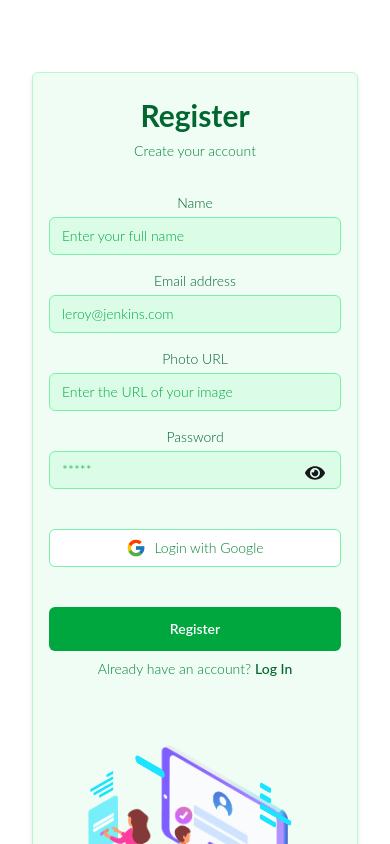
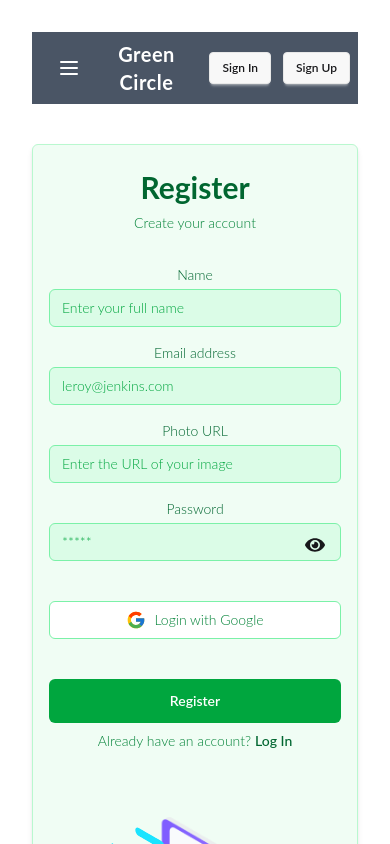
Before and after one commit to tasnim29/echo-journal, a React (Vite) app: page /signup in a window 390 px wide. Shown: the top 844 px of the page. Built offline with nearby package versions, Linux system fonts and the light colour scheme; no server answers.

Commit message:
showinf buttons and photo in navbar done

```diff
--- a/src/Components/Navbar.jsx
+++ b/src/Components/Navbar.jsx
@@ -1,7 +1,97 @@
-import React from "react";
+import React, { use } from "react";
+import { Link, NavLink } from "react-router";
+
+import { AuthContext } from "../Context/AuthContext";
 
 const Navbar = () => {
-  return <div></div>;
+  const { user, signOutUser } = use(AuthContext);
+
+  const handleSignout = () => {
+    signOutUser()
+      .then(() => {
+        console.log("User signed out successfully.");
+      })
+      .catch((err) => {
+        console.error("Sign-out error:", err);
+      });
+  };
+  const links = (
+    <>
+      <li className=" font-semibold text-sm ">
+        <NavLink to="/">Home</NavLink>
+      </li>
+    </>
+  );
+  return (
+    <div className="navbar bg-gray-600">
+      {/* Navbar Start */}
+      <div className="navbar-start">
+        <div className="dropdown">
+          <label tabIndex={0} className="btn btn-ghost lg:hidden text-white">
+            <svg
+              xmlns="http://www.w3.org/2000/svg"
+              className="h-6 w-6"
+              fill="none"
+              viewBox="0 0 24 24"
+              stroke="currentColor"
+            >
+              <path
+                strokeLinecap="round"
+                strokeLinejoin="round"
+                strokeWidth="2"
+                d="M4 6h16M4 12h16M4 18h16"
+              />
+            </svg>
+          </label>
+          <ul
+            tabIndex={0}
+            className="menu menu-sm dropdown-content mt-3 z-[1] p-2 shadow bg-green-100 rounded-box w-52 text-green-900"
+          >
+            {links}
+          </ul>
+        </div>
+        <div className="flex items-center gap-2">
+          {/* <img className="w-10 h-10" src={logo} alt="Logo" /> */}
+          <span className="text-white font-bold text-xl tracking-wide">
+            Green Circle
+          </span>
+        </div>
+      </div>
+
+      {/* Navbar Center */}
+      <div className="navbar-center hidden lg:flex">
+        <ul className="menu menu-horizontal px-1 space-x-4">{links}</ul>
+      </div>
+
+      {/* Navbar End */}
+      <div className="navbar-end gap-2">
+        {user ? (
+          <div className="flex gap-5 items-center ">
+            <div
+              className="avatar tooltip tooltip-left cursor-pointer relative"
+              data-tip={user.displayName}
+            >
+              <div className="ring-primary ring-offset-base-100 w-9 rounded-full ring-2 ring-offset-2">
+                <img src={user.photoURL} />
+              </div>
+            </div>
+            <button className="btn btn-primary" onClick={handleSignout}>
+              Sign Out
+            </button>
+          </div>
+        ) : (
+          <div className="space-x-3">
+            <Link to="/signin" className="btn btn-sm ">
+              Sign In
+            </Link>
+            <Link to="/signup" className="btn btn-sm  ">
+              Sign Up
+            </Link>
+          </div>
+        )}
+      </div>
+    </div>
+  );
 };
 
 export default Navbar;
--- a/src/Pages/SignUp.jsx
+++ b/src/Pages/SignUp.jsx
@@ -23,12 +23,13 @@ const SignUp = () => {
     const password = form.password.value;
     console.log(name, email, photo, password);
 
-    const hasLowercase = /(?=.*[a-z])/.test(password);
+    const hasNumber = /(?=.*\d)/.test(password);
+
     const hasUppercase = /(?=.*[A-Z])/.test(password);
-    const hasMinLength = /.{8,}/.test(password);
+    const hasMinLength = /.{6,}/.test(password);
     const hasSpecialChar = /[!@#$%^&*()_\-+={}[\]:;"'|<>,.?/~`]/.test(password);
 
-    if (!hasLowercase || !hasUppercase || !hasMinLength || !hasSpecialChar) {
+    if (!hasNumber || !hasUppercase || !hasMinLength || !hasSpecialChar) {
       return toast.error(
         "Password must be at least 8 characters, include one lowercase and one uppercase letter, and a special character "
       );
```
